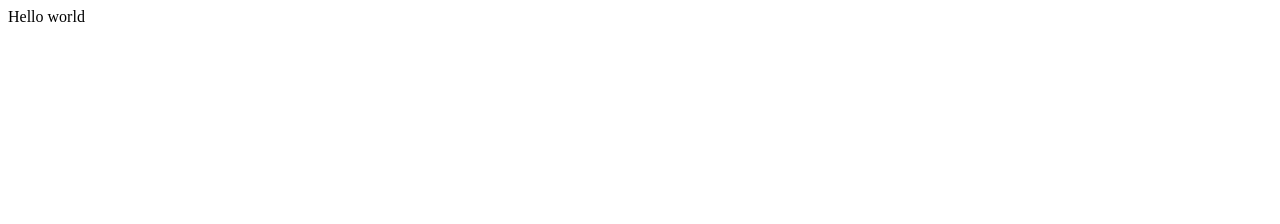
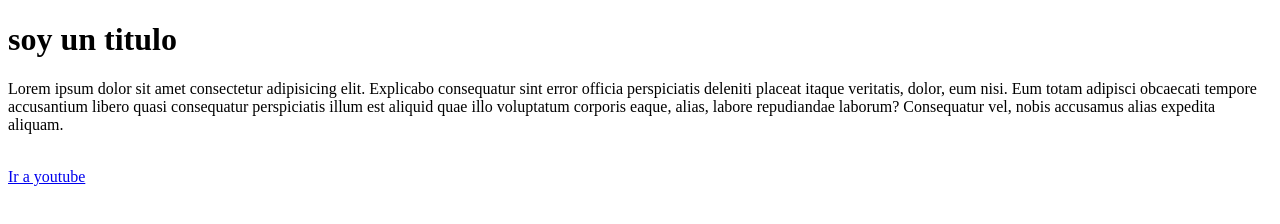
Before and after one commit to SofiaCoral/TalentoTech, a plain HTML site: page MiPrimerHTML/index.html in a window 1280 px wide. Drawn offline with Linux system fonts and the light colour scheme.

Commit message:
feature(CLASES): Primer ejercicio

```diff
--- a/MiPrimerHTML/index.html
+++ b/MiPrimerHTML/index.html
@@ -1,11 +1,21 @@
 <!DOCTYPE html>
 <html lang="en">
+
 <head>
     <meta charset="UTF-8">
     <meta name="viewport" content="width=device-width, initial-scale=1.0">
-    <title>Document</title>
+    <title>Mi pestaña web</title>
 </head>
+
 <body>
-    Hello world
+    <h1>soy un titulo</h1>
+    <p>Lorem ipsum dolor sit amet consectetur adipisicing elit. Explicabo consequatur sint error officia perspiciatis
+        deleniti placeat itaque veritatis, dolor, eum nisi. Eum totam adipisci obcaecati tempore accusantium libero
+        quasi consequatur perspiciatis illum est aliquid quae illo voluptatum corporis eaque, alias, labore repudiandae
+        laborum? Consequatur vel, nobis accusamus alias expedita aliquam.</p>
+    <br>
+    <a href="https://www.youtube.com/" target="_blank">Ir a youtube</a>
+
 </body>
+
 </html>
```
